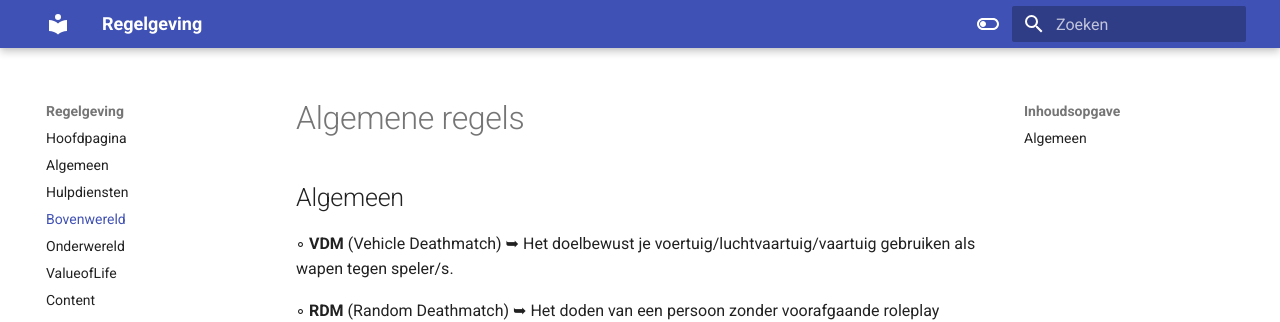
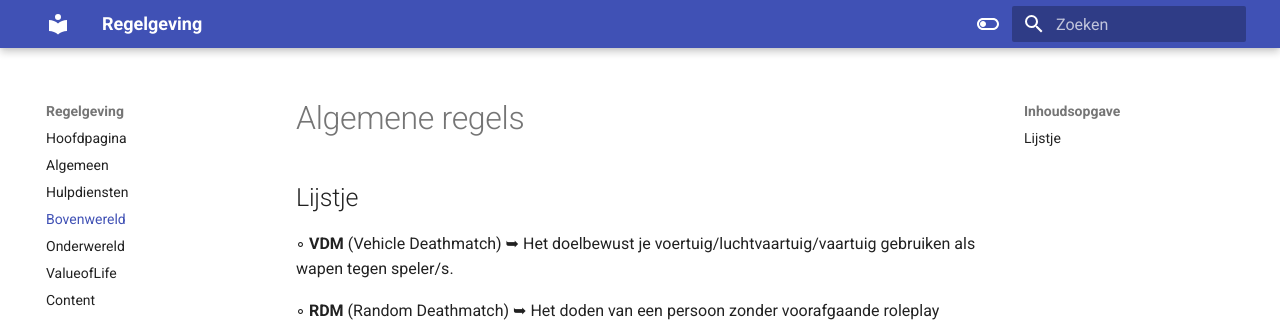
Before and after one commit to CappaWappa/Regels, an MkDocs documentation site: the page built from docs/bovenwereld.md, in a window 1280 px wide and 900 px high. Shown: the top 322 px of the window. Built offline with MkDocs 1.6.1 and Material for MkDocs 9.7.7, drawn with Linux system fonts in a browser that asks for light colours; comment, search, counter and statistics services are not loaded.

Commit message:
Update bovenwereld.md

```diff
--- a/docs/bovenwereld.md
+++ b/docs/bovenwereld.md
@@ -1,5 +1,5 @@
 # Algemene regels
-## Algemeen
+## Lijstje
 ◦ <b>VDM</b> (Vehicle Deathmatch) ➥ Het doelbewust je voertuig/luchtvaartuig/vaartuig gebruiken als wapen tegen speler/s.
 
 ◦ <b>RDM</b> (Random Deathmatch) ➥ Het doden van een persoon zonder voorafgaande roleplay (zoals: een verkeersongeluk, iemand uitschelden en 1 x per ongeluk slaan zijn hier voorbeelden van) is niet toegestaan.
```
